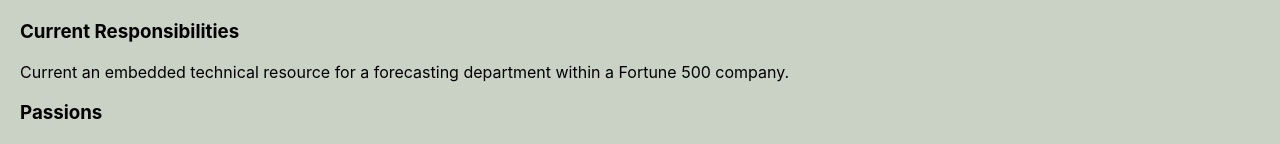
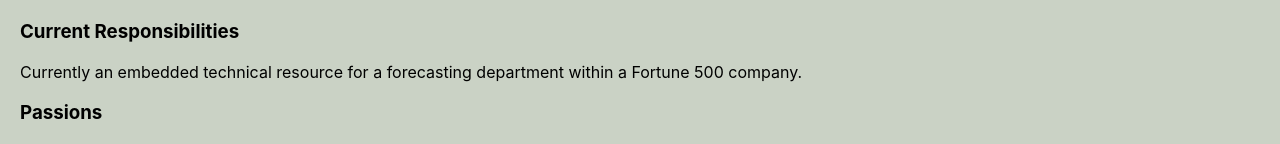
Before and after one commit to dr-50/ReactPortfolio, a React (Create React App) app in the folder portfolio/: page / in a window 1280 px wide. Shown: the part 494-638 px from the top of the page. Built offline with nearby package versions, Linux system fonts and the light colour scheme.

Commit message:
updated typo in About Me

```diff
--- a/portfolio/src/components/pages/About.js
+++ b/portfolio/src/components/pages/About.js
@@ -13,7 +13,7 @@ function About() {
       />
       <h3>Current Responsibilities</h3>
       <p>
-        Current an embedded technical resource for a forecasting department within a Fortune 500 company.
+        Currently an embedded technical resource for a forecasting department within a Fortune 500 company.
       </p>
       <h3>Passions</h3>
       <p>
```
